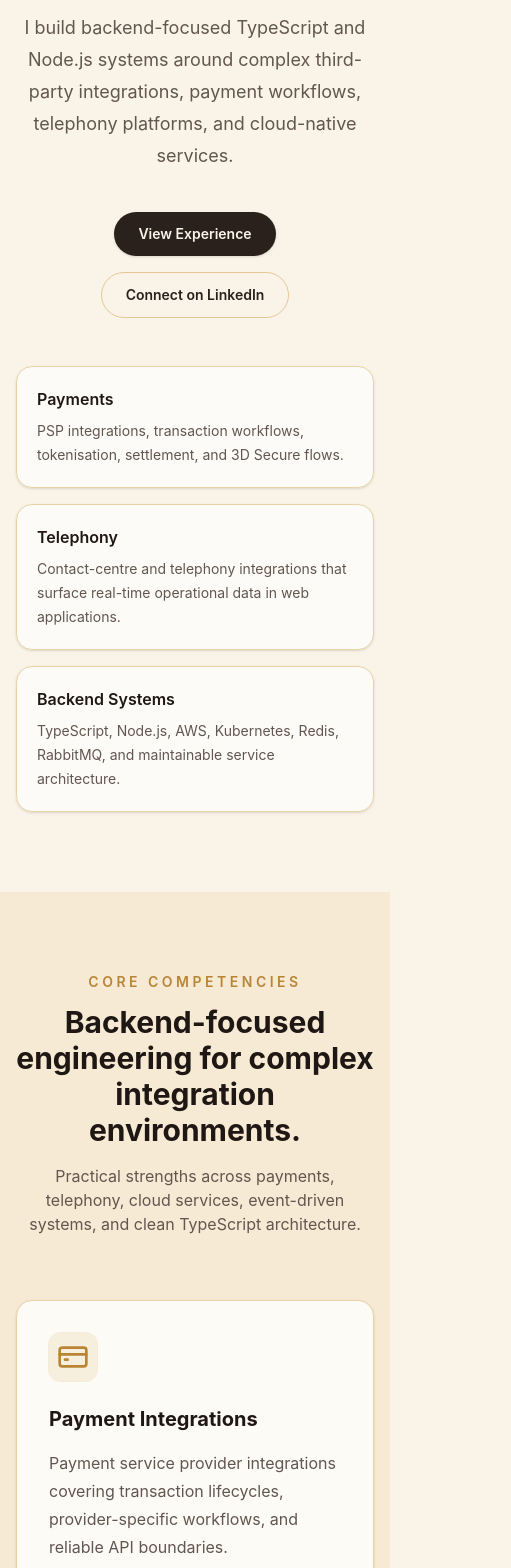
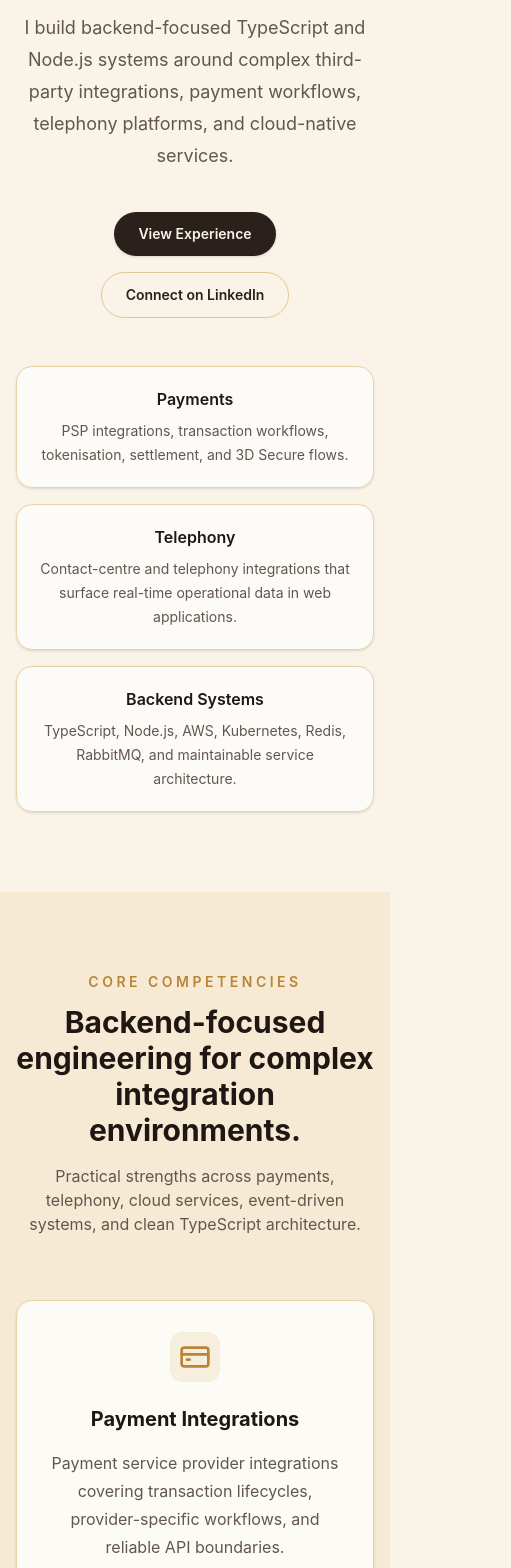
Before and after one commit to bradleykimmance/Portfolio, a React (Vite) app: page / in a window 390 px wide. Shown: the part 432-2000 px from the top of the page, 511 px wide, since content can reach past the window. Built offline with nearby package versions, Linux system fonts and the light colour scheme.

Commit message:
style: mobile styling to center text and layout

```diff
--- a/src/components/ArchitectureGallery.tsx
+++ b/src/components/ArchitectureGallery.tsx
@@ -49,11 +49,11 @@ export const ArchitectureGallery = () => {
         <div className="grid gap-12 lg:grid-cols-2">
           {architectureProjects.map((project) => (
             <div
-              className="rounded-2xl border border-cream-200 bg-white/80 p-8 shadow-sm dark:border-espresso-800 dark:bg-espresso-900/70"
+              className="min-w-0 rounded-2xl border border-cream-200 bg-white/80 p-8 text-center shadow-sm md:text-left dark:border-espresso-800 dark:bg-espresso-900/70"
               key={project.title}
             >
-              <div className="mb-6 flex items-center gap-3">
-                <div className="flex h-12 w-12 items-center justify-center rounded-xl bg-gold-400/15 ring-1 ring-gold-400/20">
+              <div className="mb-6 flex flex-col items-center gap-3 md:flex-row md:gap-4">
+                <div className="flex h-12 w-12 shrink-0 items-center justify-center rounded-xl bg-gold-400/15 ring-1 ring-gold-400/20">
                   <div className="text-gold-500 dark:text-gold-300">
                     <Code
                       color="currentColor"
--- a/src/components/Competencies.tsx
+++ b/src/components/Competencies.tsx
@@ -75,10 +75,10 @@ export const Competencies = () => {
         <div className="grid gap-8 md:grid-cols-2 lg:grid-cols-3">
           {competencies.map(({ Icon, ...comp }) => (
             <div
-              className="rounded-2xl border border-cream-200 bg-white/80 p-8 shadow-sm transition-transform hover:-translate-y-1 dark:border-espresso-800 dark:bg-espresso-950/70"
+              className="rounded-2xl border border-cream-200 bg-white/80 p-8 text-center shadow-sm transition-transform hover:-translate-y-1 md:text-left dark:border-espresso-800 dark:bg-espresso-950/70"
               key={comp.title}
             >
-              <div className="mb-6 flex h-12 w-12 items-center justify-center rounded-xl bg-gold-400/15 text-gold-500 ring-1 ring-gold-400/20 dark:text-gold-300">
+              <div className="mx-auto mb-6 flex h-12 w-12 items-center justify-center rounded-xl bg-gold-400/15 text-gold-500 ring-1 ring-gold-400/20 md:mx-0 dark:text-gold-300">
                 <Icon
                   color="currentColor"
                   size={32}
@@ -93,7 +93,7 @@ export const Competencies = () => {
                 {comp.description}
               </p>
 
-              <div className="flex flex-wrap gap-2">
+              <div className="flex flex-wrap justify-center gap-2 md:justify-start">
                 {comp.details.map((detail) => (
                   <span
                     className="rounded-full bg-gold-400/15 px-3 py-1 text-xs font-semibold text-espresso-800 ring-1 ring-gold-400/20 dark:text-gold-300"
--- a/src/components/Hero.tsx
+++ b/src/components/Hero.tsx
@@ -44,7 +44,7 @@ export const Hero = () => {
           </a>
         </div>
 
-        <div className="mx-auto mt-12 grid max-w-4xl gap-4 text-left md:grid-cols-3">
+        <div className="mx-auto mt-12 grid max-w-4xl gap-4 text-center md:grid-cols-3 md:text-left">
           <div className="rounded-2xl border border-cream-200 bg-white/70 p-5 shadow-sm dark:border-espresso-800 dark:bg-espresso-900/70">
             <h2 className="font-semibold text-espresso-950 dark:text-cream-50">
               Payments
--- a/src/components/Projects.tsx
+++ b/src/components/Projects.tsx
@@ -28,7 +28,7 @@ export const Projects = () => {
         <div className="grid gap-8 md:grid-cols-2">
           {projects.map((project) => (
             <div
-              className="flex h-full flex-col rounded-2xl border border-cream-200 bg-white/80 p-8 shadow-sm transition-transform hover:-translate-y-1 dark:border-espresso-800 dark:bg-espresso-950/70"
+              className="flex h-full flex-col rounded-2xl border border-cream-200 bg-white/80 p-8 text-center shadow-sm transition-transform hover:-translate-y-1 md:text-left dark:border-espresso-800 dark:bg-espresso-950/70"
               key={project.title}
             >
               <h3 className="mb-4 text-2xl font-bold text-espresso-950 dark:text-cream-50">
@@ -39,7 +39,7 @@ export const Projects = () => {
                 {project.description}
               </p>
 
-              <div className="flex flex-wrap gap-2">
+              <div className="flex flex-wrap justify-center gap-2 md:justify-start">
                 {project.techStack.map((tech) => (
                   <span
                     className="rounded-full bg-gold-400/15 px-3 py-1 text-sm font-medium text-espresso-800 ring-1 ring-gold-400/20 dark:text-gold-300"
```
